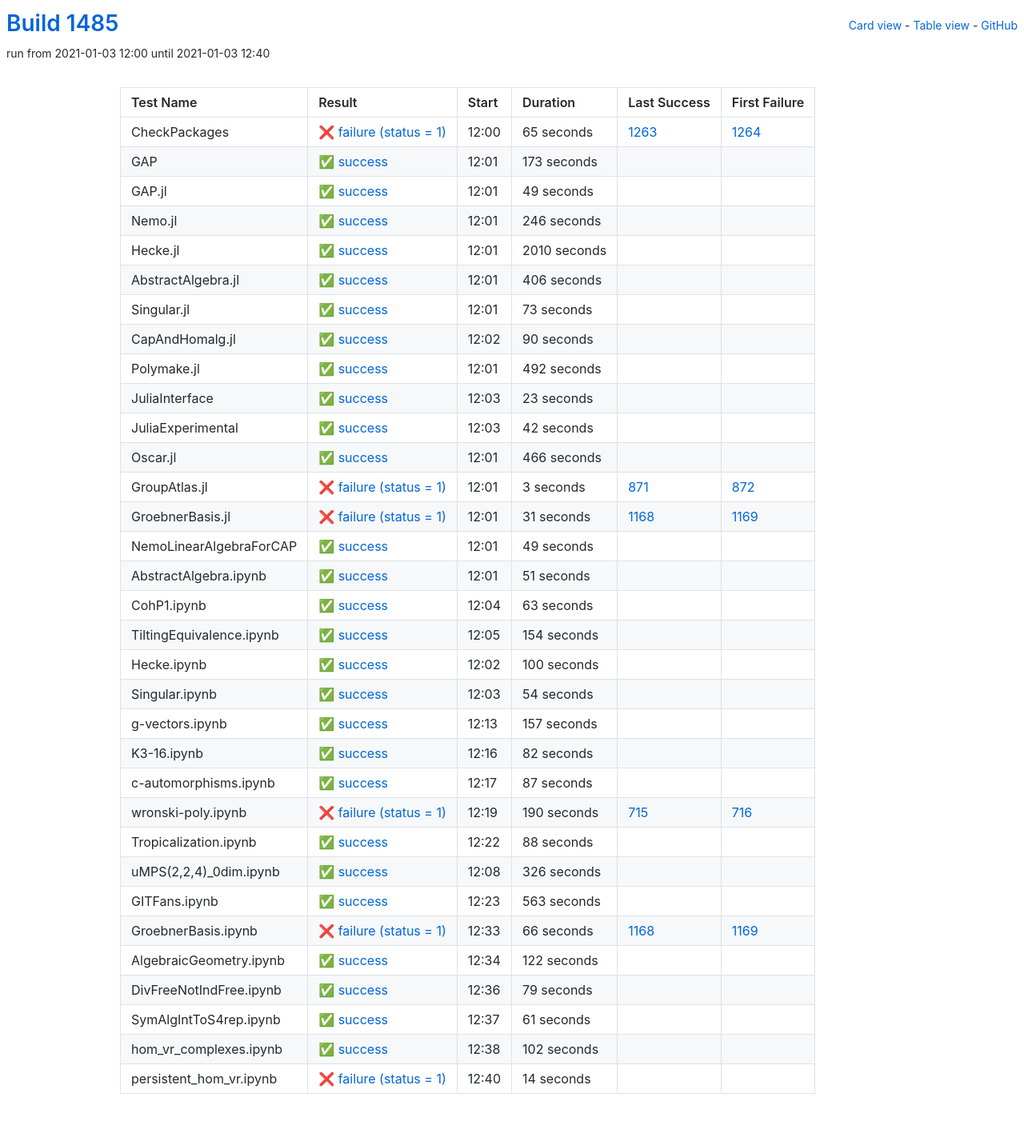
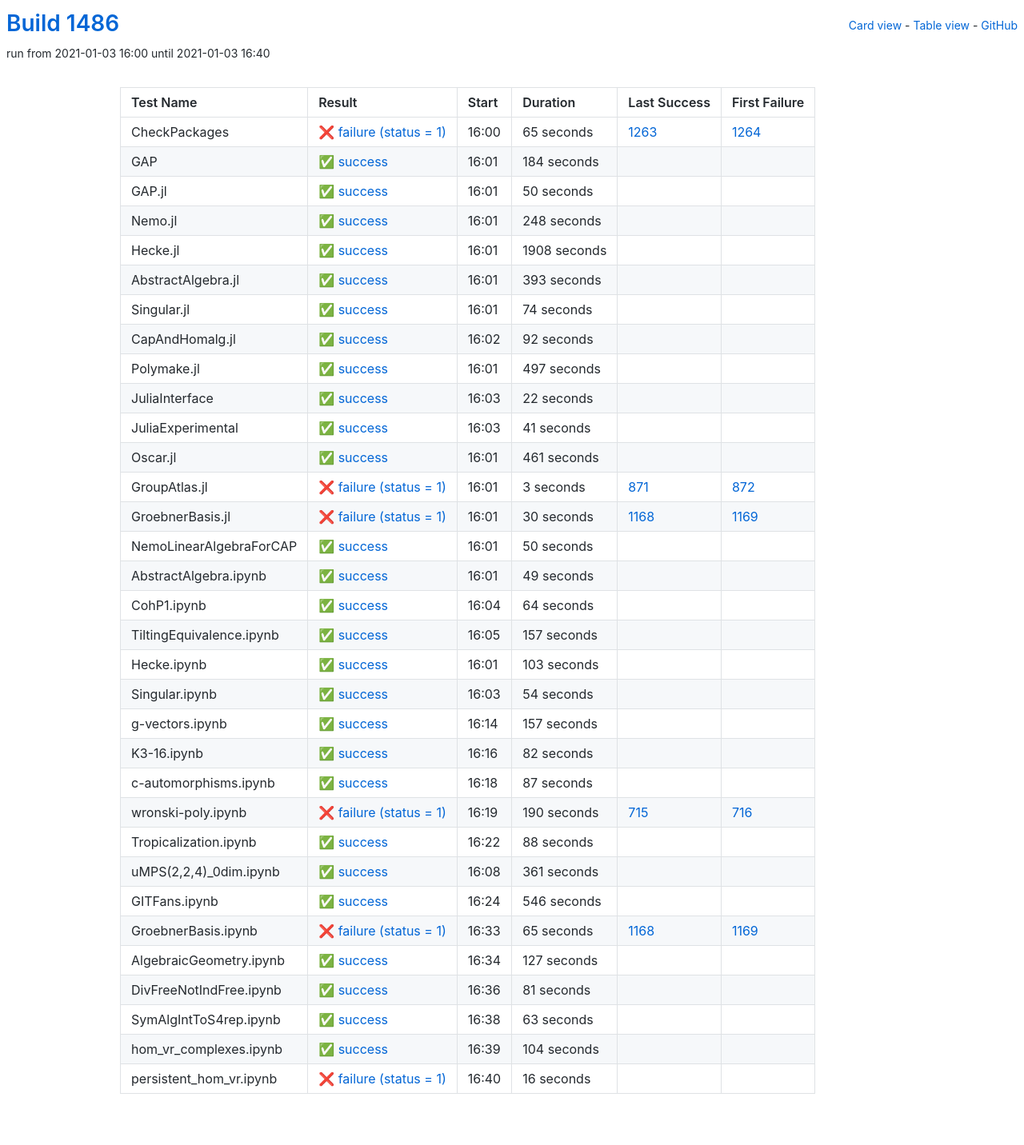
Before and after one commit to oscar-system/oscar-ci-status-stable, a Jekyll site: the page built from table.html, in a window 1280 px wide. Shown: the whole page at 80% size. Built offline with Jekyll 4.4.1, drawn with Linux system fonts in a browser that asks for light colours.

Commit message:
Build #1486

```diff
--- a/_data/ci.yml
+++ b/_data/ci.yml
@@ -1,6 +1,6 @@
 ---
-build: 1485
-build_url: https://oscarci.mathematik.uni-kl.de/job/oscar-stable/1485/
+build: 1486
+build_url: https://oscarci.mathematik.uni-kl.de/job/oscar-stable/1486/
 job: oscar-stable
 organization: oscar-system
 repo: oscar-ci-status-stable
@@ -8,8 +8,8 @@ repourl: https://github.com/oscar-system/oscar-ci-status-stable
 tests:
 - name: CheckPackages
   id: checkpackages
-  log: https://oscarci.mathematik.uni-kl.de/job/oscar-stable/1485/artifact/logs/build-1485/CheckPackages.log
-  start: 2021-01-03 12:00
+  log: https://oscarci.mathematik.uni-kl.de/job/oscar-stable/1486/artifact/logs/build-1486/CheckPackages.log
+  start: 2021-01-03 16:00
   success: false
   exitcode: 1
   status: failure
@@ -20,140 +20,140 @@ tests:
   first_failure_url: https://oscarci.mathematik.uni-kl.de/job/oscar-stable/1264/
 - name: GAP
   id: gap
-  log: https://oscarci.mathematik.uni-kl.de/job/oscar-stable/1485/artifact/logs/build-1485/GAP.log
-  start: 2021-01-03 12:01
+  log: https://oscarci.mathematik.uni-kl.de/job/oscar-stable/1486/artifact/logs/build-1486/GAP.log
+  start: 2021-01-03 16:01
   success: true
   exitcode: 0
   status: success
-  duration: 173
+  duration: 184
   last_success: false
   last_success_url:
   first_failure: false
   first_failure_url:
 - name: GAP.jl
   id: gap-jl
-  log: https://oscarci.mathematik.uni-kl.de/job/oscar-stable/1485/artifact/logs/build-1485/GAP.jl.log
-  start: 2021-01-03 12:01
+  log: https://oscarci.mathematik.uni-kl.de/job/oscar-stable/1486/artifact/logs/build-1486/GAP.jl.log
+  start: 2021-01-03 16:01
   success: true
   exitcode: 0
   status: success
-  duration: 49
+  duration: 50
   last_success: false
   last_success_url:
   first_failure: false
   first_failure_url:
 - name: Nemo.jl
   id: nemo-jl
-  log: https://oscarci.mathematik.uni-kl.de/job/oscar-stable/1485/artifact/logs/build-1485/Nemo.jl.log
-  start: 2021-01-03 12:01
+  log: https://oscarci.mathematik.uni-kl.de/job/oscar-stable/1486/artifact/logs/build-1486/Nemo.jl.log
+  start: 2021-01-03 16:01
   success: true
   exitcode: 0
   status: success
-  duration: 246
+  duration: 248
   last_success: false
   last_success_url:
   first_failure: false
   first_failure_url:
 - name: Hecke.jl
   id: hecke-jl
-  log: https://oscarci.mathematik.uni-kl.de/job/oscar-stable/1485/artifact/logs/build-1485/Hecke.jl.log
-  start: 2021-01-03 12:01
+  log: https://oscarci.mathematik.uni-kl.de/job/oscar-stable/1486/artifact/logs/build-1486/Hecke.jl.log
+  start: 2021-01-03 16:01
   success: true
   exitcode: 0
   status: success
-  duration: 2010
+  duration: 1908
   last_success: false
   last_success_url:
   first_failure: false
   first_failure_url:
 - name: AbstractAlgebra.jl
   id: abstractalgebra-jl
-  log: https://oscarci.mathematik.uni-kl.de/job/oscar-stable/1485/artifact/logs/build-1485/AbstractAlgebra.jl.log
-  start: 2021-01-03 12:01
+  log: https://oscarci.mathematik.uni-kl.de/job/oscar-stable/1486/artifact/logs/build-1486/AbstractAlgebra.jl.log
+  start: 2021-01-03 16:01
   success: true
   exitcode: 0
   status: success
-  duration: 406
+  duration: 393
   last_success: false
   last_success_url:
   first_failure: false
   first_failure_url:
 - name: Singular.jl
   id: singular-jl
-  log: https://oscarci.mathematik.uni-kl.de/job/oscar-stable/1485/artifact/logs/build-1485/Singular.jl.log
-  start: 2021-01-03 12:01
+  log: https://oscarci.mathematik.uni-kl.de/job/oscar-stable/1486/artifact/logs/build-1486/Singular.jl.log
+  start: 2021-01-03 16:01
   success: true
   exitcode: 0
   status: success
-  duration: 73
+  duration: 74
   last_success: false
   last_success_url:
   first_failure: false
   first_failure_url:
 - name: CapAndHomalg.jl
   id: capandhomalg-jl
-  log: https://oscarci.mathematik.uni-kl.de/job/oscar-stable/1485/artifact/logs/build-1485/CapAndHomalg.jl.log
-  start: 2021-01-03 12:02
+  log: https://oscarci.mathematik.uni-kl.de/job/oscar-stable/1486/artifact/logs/build-1486/CapAndHomalg.jl.log
+  start: 2021-01-03 16:02
   success: true
   exitcode: 0
   status: success
-  duration: 90
+  duration: 92
   last_success: false
   last_success_url:
   first_failure: false
   first_failure_url:
 - name: Polymake.jl
   id: polymake-jl
-  log: https://oscarci.mathematik.uni-kl.de/job/oscar-stable/1485/artifact/logs/build-1485/Polymake.jl.log
-  start: 2021-01-03 12:01
+  log: https://oscarci.mathematik.uni-kl.de/job/oscar-stable/1486/artifact/logs/build-1486/Polymake.jl.log
+  start: 2021-01-03 16:01
   success: true
   exitcode: 0
   status: success
-  duration: 492
+  duration: 497
   last_success: false
   last_success_url:
   first_failure: false
   first_failure_url:
 - name: JuliaInterface
   id: juliainterface
-  log: https://oscarci.mathematik.uni-kl.de/job/oscar-stable/1485/artifact/logs/build-1485/JuliaInterface.log
-  start: 2021-01-03 12:03
+  log: https://oscarci.mathematik.uni-kl.de/job/oscar-stable/1486/artifact/logs/build-1486/JuliaInterface.log
+  start: 2021-01-03 16:03
   success: true
   exitcode: 0
   status: success
-  duration: 23
+  duration: 22
   last_success: false
   last_success_url:
   first_failure: false
   first_failure_url:
 - name: JuliaExperimental
   id: juliaexperimental
-  log: https://oscarci.mathematik.uni-kl.de/job/oscar-stable/1485/artifact/logs/build-1485/JuliaExperimental.log
-  start: 2021-01-03 12:03
+  log: https://oscarci.mathematik.uni-kl.de/job/oscar-stable/1486/artifact/logs/build-1486/JuliaExperimental.log
+  start: 2021-01-03 16:03
   success: true
   exitcode: 0
   status: success
-  duration: 42
+  duration: 41
   last_success: false
   last_success_url:
   first_failure: false
   first_failure_url:
 - name: Oscar.jl
   id: oscar-jl
-  log: https://oscarci.mathematik.uni-kl.de/job/oscar-stable/1485/artifact/logs/build-1485/Oscar.jl.log
-  start: 2021-01-03 12:01
+  log: https://oscarci.mathematik.uni-kl.de/job/oscar-stable/1486/artifact/logs/build-1486/Oscar.jl.log
+  start: 2021-01-03 16:01
   success: true
   exitcode: 0
   status: success
-  duration: 466
+  duration: 461
   last_success: false
   last_success_url:
   first_failure: false
   first_failure_url:
 - name: GroupAtlas.jl
   id: groupatlas-jl
-  log: https://oscarci.mathematik.uni-kl.de/job/oscar-stable/1485/artifact/logs/build-1485/GroupAtlas.jl.log
-  start: 2021-01-03 12:01
+  log: https://oscarci.mathematik.uni-kl.de/job/oscar-stable/1486/artifact/logs/build-1486/GroupAtlas.jl.log
+  start: 2021-01-03 16:01
   success: false
   exitcode: 1
   status: failure
@@ -164,20 +164,32 @@ tests:
   first_failure_url: https://oscarci.mathematik.uni-kl.de/job/oscar-stable/872/
 - name: GroebnerBasis.jl
   id: groebnerbasis-jl
-  log: https://oscarci.mathematik.uni-kl.de/job/oscar-stable/1485/artifact/logs/build-1485/GroebnerBasis.jl.log
-  start: 2021-01-03 12:01
+  log: https://oscarci.mathematik.uni-kl.de/job/oscar-stable/1486/artifact/logs/build-1486/GroebnerBasis.jl.log
+  start: 2021-01-03 16:01
   success: false
   exitcode: 1
   status: failure
-  duration: 31
+  duration: 30
   last_success: 1168
   last_success_url: https://oscarci.mathematik.uni-kl.de/job/oscar-stable/1168/
   first_failure: 1169
   first_failure_url: https://oscarci.mathematik.uni-kl.de/job/oscar-stable/1169/
 - name: NemoLinearAlgebraForCAP
   id: nemolinearalgebraforcap
-  log: https://oscarci.mathematik.uni-kl.de/job/oscar-stable/1485/artifact/logs/build-1485/NemoLinearAlgebraForCAP.log
-  start: 2021-01-03 12:01
+  log: https://oscarci.mathematik.uni-kl.de/job/oscar-stable/1486/artifact/logs/build-1486/NemoLinearAlgebraForCAP.log
+  start: 2021-01-03 16:01
+  success: true
+  exitcode: 0
+  status: success
+  duration: 50
+  last_success: false
+  last_success_url:
+  first_failure: false
+  first_failure_url:
+- name: AbstractAlgebra.ipynb
+  id: abstractalgebra-ipynb
+  log: https://oscarci.mathematik.uni-kl.de/job/oscar-stable/1486/artifact/logs/build-1486/AbstractAlgebra.ipynb.log
+  start: 2021-01-03 16:01
   success: true
   exitcode: 0
   status: success
@@ -186,58 +198,46 @@ tests:
   last_success_url:
   first_failure: false
   first_failure_url:
-- name: AbstractAlgebra.ipynb
-  id: abstractalgebra-ipynb
-  log: https://oscarci.mathematik.uni-kl.de/job/oscar-stable/1485/artifact/logs/build-1485/AbstractAlgebra.ipynb.log
-  start: 2021-01-03 12:01
+- name: CohP1.ipynb
+  id: cohp1-ipynb
+  log: https://oscarci.mathematik.uni-kl.de/job/oscar-stable/1486/artifact/logs/build-1486/CohP1.ipynb.log
+  start: 2021-01-03 16:04
   success: true
   exitcode: 0
   status: success
-  duration: 51
-  last_success: false
-  last_success_url:
-  first_failure: false
-  first_failure_url:
-- name: CohP1.ipynb
-  id: cohp1-ipynb
-  log: https://oscarci.mathematik.uni-kl.de/job/oscar-stable/1485/artifact/logs/build-1485/CohP1.ipynb.log
-  start: 2021-01-03 12:04
-  success: true
-  exitcode: 0
-  status: success
-  duration: 63
+  duration: 64
   last_success: false
   last_success_url:
   first_failure: false
   first_failure_url:
 - name: TiltingEquivalence.ipynb
   id: tiltingequivalence-ipynb
-  log: https://oscarci.mathematik.uni-kl.de/job/oscar-stable/1485/artifact/logs/build-1485/TiltingEquivalence.ipynb.log
-  start: 2021-01-03 12:05
+  log: https://oscarci.mathematik.uni-kl.de/job/oscar-stable/1486/artifact/logs/build-1486/TiltingEquivalence.ipynb.log
+  start: 2021-01-03 16:05
   success: true
   exitcode: 0
   status: success
-  duration: 154
+  duration: 157
   last_success: false
   last_success_url:
   first_failure: false
   first_failure_url:
 - name: Hecke.ipynb
   id: hecke-ipynb
-  log: https://oscarci.mathematik.uni-kl.de/job/oscar-stable/1485/artifact/logs/build-1485/Hecke.ipynb.log
-  start: 2021-01-03 12:02
+  log: https://oscarci.mathematik.uni-kl.de/job/oscar-stable/1486/artifact/logs/build-1486/Hecke.ipynb.log
+  start: 2021-01-03 16:01
   success: true
   exitcode: 0
   status: success
-  duration: 100
+  duration: 103
   last_success: false
   last_success_url:
   first_failure: false
   first_failure_url:
 - name: Singular.ipynb
   id: singular-ipynb
-  log: https://oscarci.mathematik.uni-kl.de/job/oscar-stable/1485/artifact/logs/build-1485/Singular.ipynb.log
-  start: 2021-01-03 12:03
+  log: https://oscarci.mathematik.uni-kl.de/job/oscar-stable/1486/artifact/logs/build-1486/Singular.ipynb.log
+  start: 2021-01-03 16:03
   success: true
   exitcode: 0
   status: success
@@ -248,8 +248,8 @@ tests:
   first_failure_url:
 - name: g-vectors.ipynb
   id: g-vectors-ipynb
-  log: https://oscarci.mathematik.uni-kl.de/job/oscar-stable/1485/artifact/logs/build-1485/g-vectors.ipynb.log
-  start: 2021-01-03 12:13
+  log: https://oscarci.mathematik.uni-kl.de/job/oscar-stable/1486/artifact/logs/build-1486/g-vectors.ipynb.log
+  start: 2021-01-03 16:14
   success: true
   exitcode: 0
   status: success
@@ -260,8 +260,8 @@ tests:
   first_failure_url:
 - name: K3-16.ipynb
   id: k3-16-ipynb
-  log: https://oscarci.mathematik.uni-kl.de/job/oscar-stable/1485/artifact/logs/build-1485/K3-16.ipynb.log
-  start: 2021-01-03 12:16
+  log: https://oscarci.mathematik.uni-kl.de/job/oscar-stable/1486/artifact/logs/build-1486/K3-16.ipynb.log
+  start: 2021-01-03 16:16
   success: true
   exitcode: 0
   status: success
@@ -272,8 +272,8 @@ tests:
   first_failure_url:
 - name: c-automorphisms.ipynb
   id: c-automorphisms-ipynb
-  log: https://oscarci.mathematik.uni-kl.de/job/oscar-stable/1485/artifact/logs/build-1485/c-automorphisms.ipynb.log
-  start: 2021-01-03 12:17
+  log: https://oscarci.mathematik.uni-kl.de/job/oscar-stable/1486/artifact/logs/build-1486/c-automorphisms.ipynb.log
+  start: 2021-01-03 16:18
   success: true
   exitcode: 0
   status: success
@@ -284,8 +284,8 @@ tests:
   first_failure_url:
 - name: wronski-poly.ipynb
   id: wronski-poly-ipynb
-  log: https://oscarci.mathematik.uni-kl.de/job/oscar-stable/1485/artifact/logs/build-1485/wronski-poly.ipynb.log
-  start: 2021-01-03 12:19
+  log: https://oscarci.mathematik.uni-kl.de/job/oscar-stable/1486/artifact/logs/build-1486/wronski-poly.ipynb.log
+  start: 2021-01-03 16:19
   success: false
   exitcode: 1
   status: failure
@@ -296,8 +296,8 @@ tests:
   first_failure_url: https://oscarci.mathematik.uni-kl.de/job/oscar-stable/716/
 - name: Tropicalization.ipynb
   id: tropicalization-ipynb
-  log: https://oscarci.mathematik.uni-kl.de/job/oscar-stable/1485/artifact/logs/build-1485/Tropicalization.ipynb.log
-  start: 2021-01-03 12:22
+  log: https://oscarci.mathematik.uni-kl.de/job/oscar-stable/1486/artifact/logs/build-1486/Tropicalization.ipynb.log
+  start: 2021-01-03 16:22
   success: true
   exitcode: 0
   status: success
@@ -308,96 +308,96 @@ tests:
   first_failure_url:
 - name: uMPS(2,2,4)_0dim.ipynb
   id: umps-2-2-4-0dim-ipynb
-  log: https://oscarci.mathematik.uni-kl.de/job/oscar-stable/1485/artifact/logs/build-1485/uMPS-2-2-4-_0dim.ipynb.log
-  start: 2021-01-03 12:08
+  log: https://oscarci.mathematik.uni-kl.de/job/oscar-stable/1486/artifact/logs/build-1486/uMPS-2-2-4-_0dim.ipynb.log
+  start: 2021-01-03 16:08
   success: true
   exitcode: 0
   status: success
-  duration: 326
+  duration: 361
   last_success: false
   last_success_url:
   first_failure: false
   first_failure_url:
 - name: GITFans.ipynb
   id: gitfans-ipynb
-  log: https://oscarci.mathematik.uni-kl.de/job/oscar-stable/1485/artifact/logs/build-1485/GITFans.ipynb.log
-  start: 2021-01-03 12:23
+  log: https://oscarci.mathematik.uni-kl.de/job/oscar-stable/1486/artifact/logs/build-1486/GITFans.ipynb.log
+  start: 2021-01-03 16:24
   success: true
   exitcode: 0
   status: success
-  duration: 563
+  duration: 546
   last_success: false
   last_success_url:
   first_failure: false
   first_failure_url:
 - name: GroebnerBasis.ipynb
   id: groebnerbasis-ipynb
-  log: https://oscarci.mathematik.uni-kl.de/job/oscar-stable/1485/artifact/logs/build-1485/GroebnerBasis.ipynb.log
-  start: 2021-01-03 12:33
+  log: https://oscarci.mathematik.uni-kl.de/job/oscar-stable/1486/artifact/logs/build-1486/GroebnerBasis.ipynb.log
+  start: 2021-01-03 16:33
   success: false
   exitcode: 1
   status: failure
-  duration: 66
+  duration: 65
   last_success: 1168
   last_success_url: https://oscarci.mathematik.uni-kl.de/job/oscar-stable/1168/
   first_failure: 1169
   first_failure_url: https://oscarci.mathematik.uni-kl.de/job/oscar-stable/1169/
 - name: AlgebraicGeometry.ipynb
   id: algebraicgeometry-ipynb
-  log: https://oscarci.mathematik.uni-kl.de/job/oscar-stable/1485/artifact/logs/build-1485/AlgebraicGeometry.ipynb.log
-  start: 2021-01-03 12:34
+  log: https://oscarci.mathematik.uni-kl.de/job/oscar-stable/1486/artifact/logs/build-1486/AlgebraicGeometry.ipynb.log
+  start: 2021-01-03 16:34
   success: true
   exitcode: 0
   status: success
-  duration: 122
+  duration: 127
   last_success: false
   last_success_url:
   first_failure: false
   first_failure_url:
 - name: DivFreeNotIndFree.ipynb
   id: divfreenotindfree-ipynb
-  log: https://oscarci.mathematik.uni-kl.de/job/oscar-stable/1485/artifact/logs/build-1485/DivFreeNotIndFree.ipynb.log
-  start: 2021-01-03 12:36
+  log: https://oscarci.mathematik.uni-kl.de/job/oscar-stable/1486/artifact/logs/build-1486/DivFreeNotIndFree.ipynb.log
+  start: 2021-01-03 16:36
   success: true
   exitcode: 0
   status: success
-  duration: 79
+  duration: 81
   last_success: false
   last_success_url:
   first_failure: false
   first_failure_url:
 - name: SymAlgIntToS4rep.ipynb
   id: symalginttos4rep-ipynb
-  log: https://oscarci.mathematik.uni-kl.de/job/oscar-stable/1485/artifact/logs/build-1485/SymAlgIntToS4rep.ipynb.log
-  start: 2021-01-03 12:37
+  log: https://oscarci.mathematik.uni-kl.de/job/oscar-stable/1486/artifact/logs/build-1486/SymAlgIntToS4rep.ipynb.log
+  start: 2021-01-03 16:38
   success: true
   exitcode: 0
   status: success
-  duration: 61
+  duration: 63
   last_success: false
   last_success_url:
   first_failure: false
   first_failure_url:
 - name: hom_vr_complexes.ipynb
   id: hom-vr-complexes-ipynb
-  log: https://oscarci.mathematik.uni-kl.de/job/oscar-stable/1485/artifact/logs/build-1485/hom_vr_complexes.ipynb.log
-  start: 2021-01-03 12:38
+  log: https://oscarci.mathematik.uni-kl.de/job/oscar-stable/1486/artifact/logs/build-1486/hom_vr_complexes.ipynb.log
+  start: 2021-01-03 16:39
   success: true
   exitcode: 0
   status: success
-  duration: 102
+  duration: 104
   last_success: false
   last_success_url:
   first_failure: false
   first_failure_url:
 - name: persistent_hom_vr.ipynb
   id: persistent-hom-vr-ipynb
-  log: https://oscarci.mathematik.uni-kl.de/job/oscar-stable/1485/artifact/logs/build-1485/persistent_hom_vr.ipynb.log
-  start: 2021-01-03 12:40
+  log: https://oscarci.mathematik.uni-kl.de/job/oscar-stable/1486/artifact/logs/build-1486/persistent_hom_vr.ipynb.log
+  start: 2021-01-03 16:40
   success: false
   exitcode: 1
   status: failure
-  duration: 14
+  duration: 16
   last_success: false
   last_success_url:
   first_failure: false
```
Also changed, not shown: README.md.
